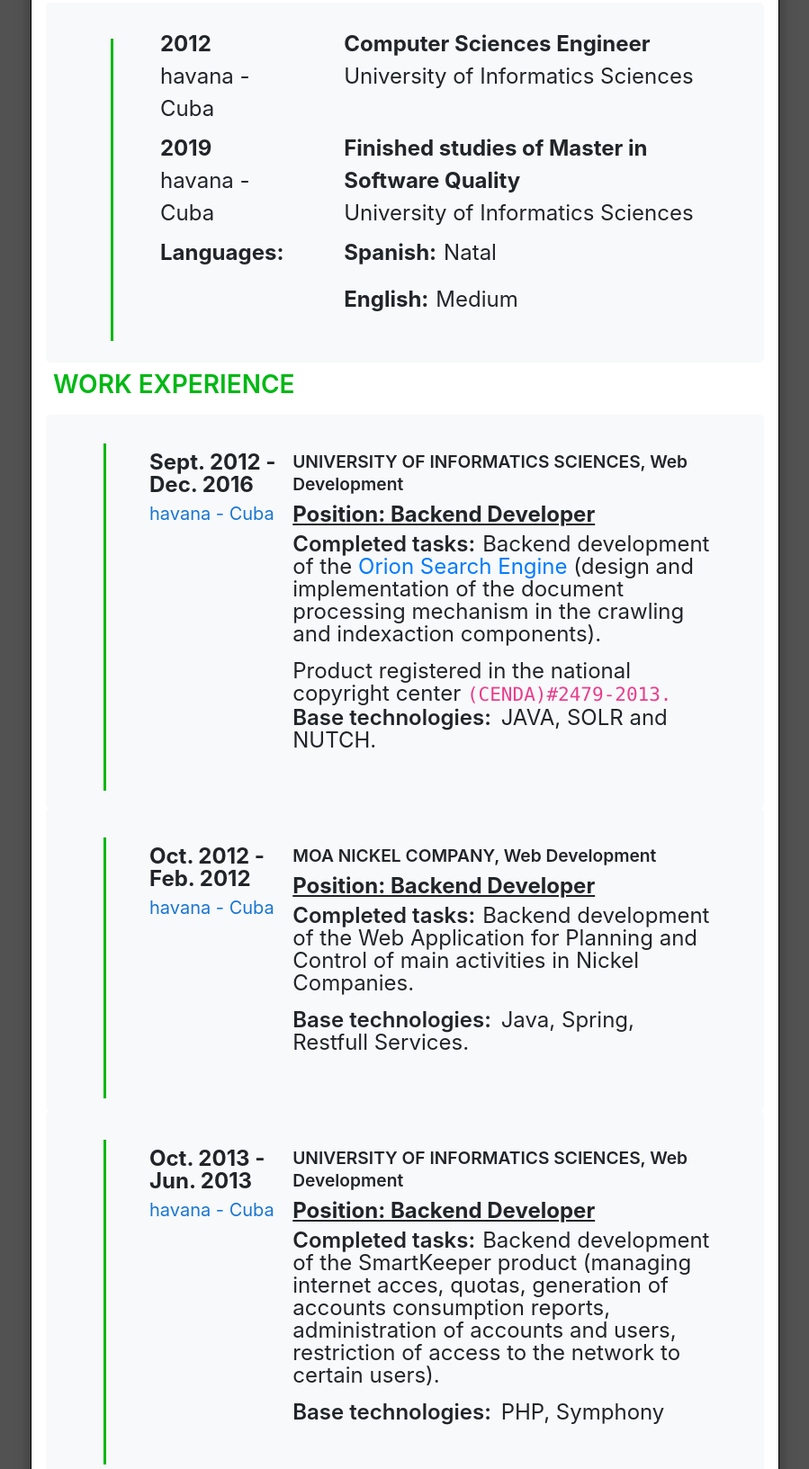
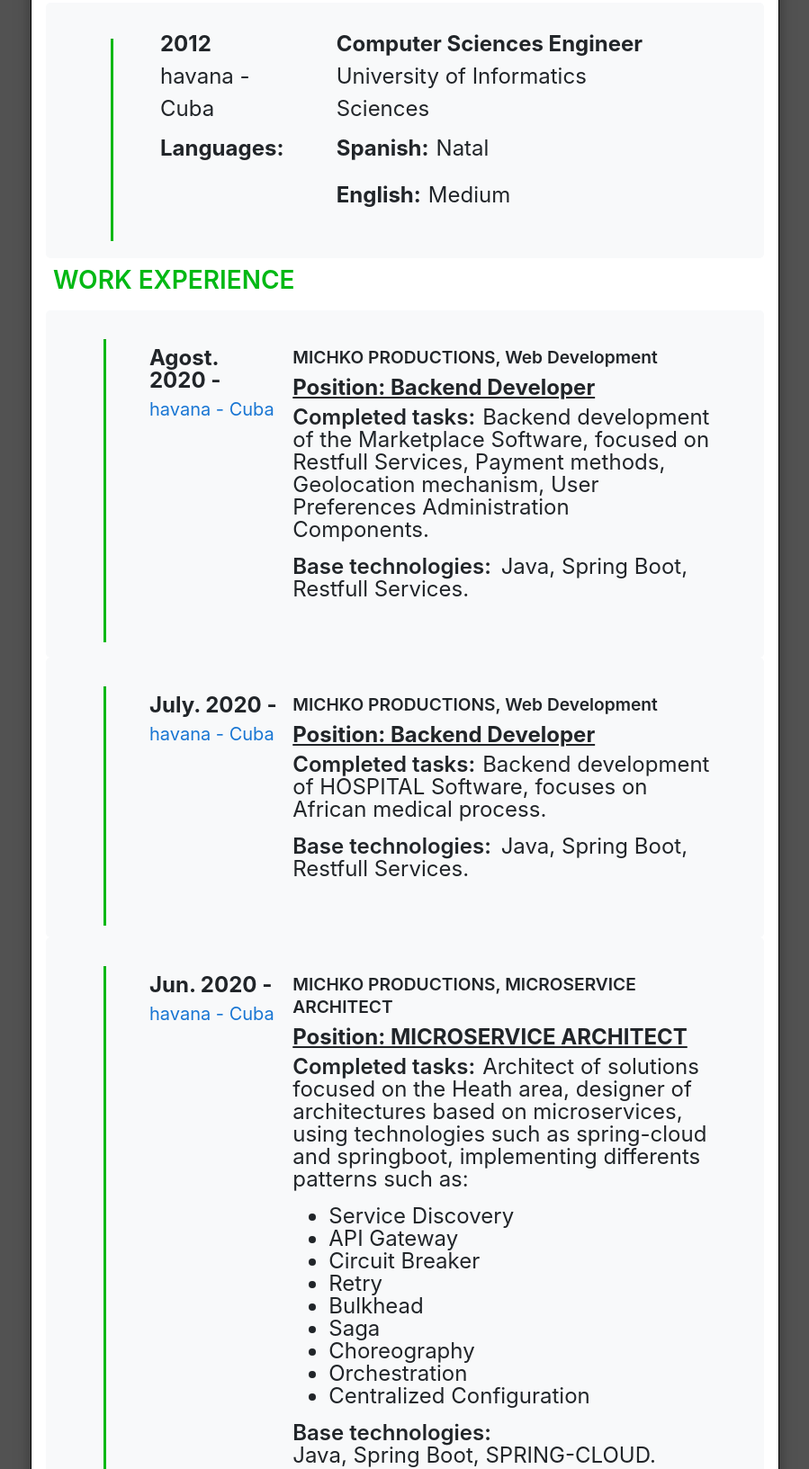
Before and after one commit to itqpleyva/curriculum_backend, a plain HTML site: page index.html in a window 1280 px wide. Shown: the part 559-2192 px from the top of the page at 90% size, without its empty margins (190-1089 px from the left). Drawn offline with Linux system fonts and the light colour scheme.

Commit message:
updating

```diff
--- a/index.html
+++ b/index.html
@@ -73,19 +73,6 @@
                     <div class="d-block d-md-none">
                         <hr class="g-background separator">
                     </div>
-                    <div class="d-flex mb-2 row">
-                        <div class="inner_text ml-0 ml-md-5 d-flex flex-column col-3 ">
-                            <span class="font-weight-bold">2019</span>
-                            <span>havana - Cuba</span>
-                        </div>
-                        <div class="d-flex flex-column inner_text ml-4 col-7">
-                            <span class="font-weight-bold">Finished studies of Master in Software Quality</span>
-                            <span class=""></span>University of Informatics Sciences</span>
-                        </div>
-                    </div>
-                    <div class="d-block d-md-none">
-                        <hr class="g-background separator">
-                    </div>
                     <div class="mb-2 row">
                         <div class="inner_text ml-0 ml-md-5 d-flex flex-column col-3">
                             <span class="font-weight-bold  d-none d-md-block">Languages:</span>
@@ -102,8 +89,7 @@
         </div>
         <div>
             <h3 class="skill_header p-2">WORK EXPERIENCE</h3>
-
-            <div class="d-block d-md-none p-1">
+                   <div class="d-block d-md-none p-1">
                 <hr class="g-background separator">
             </div>
             <div class="d-flex bg-light card_skill description">
@@ -112,17 +98,15 @@
                 </div>
                 <div class="d-flex flex-column  p-0 p-md-4">
                     <div class="d-flex mb-2 row">
-                        <div class=" d-flex flex-column col-3 ml-0 ml-md-4 date">
-                            <span class="font-weight-bold">Sept. 2012 -</span>
-                            <span class="font-weight-bold">Dec. 2016</span>
+                        <div class="date d-flex flex-column col-3 ml-0 ml-md-4">
+                            <span class="font-weight-bold">Agost. 2020 -</span>
                             <span class=" mt-2 country">havana - Cuba</span>
                         </div>
                         <div class="d-flex flex-column p-0 inner_text col-8">
-                            <span class="university">UNIVERSITY OF INFORMATICS SCIENCES, Web Development</span>
+                            <span class="university">MICHKO PRODUCTIONS, Web Development</span>
                             <span class="font-weight-bold mt-2 position">Position: Backend Developer</span>
-                            <p class="mt-2"><span class="mr-2 sub">Completed tasks:</span><span>Backend development of the <a href="www.redcuba.cu">Orion Search Engine</a> (design and implementation of the document processing mechanism in the crawling and indexaction components).</span></p>
-                            <span>Product registered in the national copyright center <code> (CENDA)#2479-2013.</code></span>
-                            <p><span class="sub mr-1">Base technologies:</span> <span>JAVA, SOLR and NUTCH.</span></p>
+                            <p class="mt-2"><span class="mr-2 sub">Completed tasks:</span><span>Backend development of the Marketplace Software, focused on Restfull Services, Payment methods, Geolocation mechanism, User Preferences Administration Components.</span></p>
+                            <p><span class="sub mr-1">Base technologies:</span> <span>Java, Spring Boot, Restfull Services.</span></p>
                         </div>
                     </div>
                 </div>
@@ -137,20 +121,19 @@
                 <div class="d-flex flex-column  p-0 p-md-4">
                     <div class="d-flex mb-2 row">
                         <div class="date d-flex flex-column col-3 ml-0 ml-md-4">
-                            <span class="font-weight-bold">Oct. 2012 -</span>
-                            <span class="font-weight-bold">Feb. 2012</span>
+                            <span class="font-weight-bold">July. 2020 -</span>
                             <span class=" mt-2 country">havana - Cuba</span>
                         </div>
                         <div class="d-flex flex-column p-0 inner_text col-8">
-                            <span class="university">MOA NICKEL COMPANY, Web Development</span>
+                            <span class="university">MICHKO PRODUCTIONS, Web Development</span>
                             <span class="font-weight-bold mt-2 position">Position: Backend Developer</span>
-                            <p class="mt-2"><span class="mr-2 sub">Completed tasks:</span><span>Backend development of the Web Application for Planning and Control of main activities in Nickel Companies.</span></p>
-                            <p><span class="sub mr-1">Base technologies:</span> <span>Java, Spring, Restfull Services.</span></p>
+                            <p class="mt-2"><span class="mr-2 sub">Completed tasks:</span><span>Backend development of HOSPITAL Software, focuses on African medical process.</span></p>
+                            <p><span class="sub mr-1">Base technologies:</span> <span>Java, Spring Boot, Restfull Services.</span></p>
                         </div>
                     </div>
                 </div>
             </div>
-            <div class="d-block d-md-none p-1">
+                        <div class="d-block d-md-none p-1">
                 <hr class="g-background separator">
             </div>
             <div class="d-flex bg-light card_skill description">
@@ -160,39 +143,34 @@
                 <div class="d-flex flex-column  p-0 p-md-4">
                     <div class="d-flex mb-2 row">
                         <div class="date d-flex flex-column col-3 ml-0 ml-md-4">
-                            <span class="font-weight-bold">Oct. 2013 -</span>
-                            <span class="font-weight-bold">Jun. 2013</span>
+                            <span class="font-weight-bold">Jun. 2020 -</span>
                             <span class=" mt-2 country">havana - Cuba</span>
                         </div>
                         <div class="d-flex flex-column p-0 inner_text col-8">
-                            <span class="university">UNIVERSITY OF INFORMATICS SCIENCES, Web Development</span>
-                            <span class="font-weight-bold mt-2 position">Position: Backend Developer</span>
-                            <p class="mt-2"><span class="mr-2 sub">Completed tasks:</span><span>Backend development of the SmartKeeper product (managing internet acces, quotas, generation of accounts consumption reports, administration of accounts and users, restriction of access to the network to certain users).</span></p>
-                            <p><span class="sub mr-1">Base technologies:</span> <span>PHP, Symphony</span></p>
-                        </div>
-                    </div>
-                </div>
-            </div>
+                            <span class="university">MICHKO PRODUCTIONS, MICROSERVICE ARCHITECT</span>
+                            <span class="font-weight-bold mt-2 position">Position: MICROSERVICE ARCHITECT</span>
+                            <p class="mt-2"><span class="mr-2 sub">Completed tasks:</span><span>Architect of solutions focused on the Heath area, designer of architectures based on microservices, using technologies such as spring-cloud and springboot, implementing differents patterns such as:</span></p>
+<ul>
 
-            <div class="d-block d-md-none p-1">
-                <hr class="g-background separator">
-            </div>
-            <div class="d-flex bg-light card_skill description">
-                <div class="d-none d-lg-block d-xl-block">
-                    <hr class="g-background ml-5" style="height:95%; width: 3px">
-                </div>
-                <div class="d-flex flex-column  p-0 p-md-4">
-                    <div class="d-flex mb-2 row">
-                        <div class="date d-flex flex-column col-3 ml-0 ml-md-4">
-                            <span class="font-weight-bold">Sept. 2015 -</span>
-                            <span class="font-weight-bold">Dec. 2016</span>
-                            <span class=" mt-2 country">havana - Cuba</span>
-                        </div>
-                        <div class="d-flex flex-column p-0 inner_text col-8">
-                            <span class="university">MOA NICKEL COMPANY, Web Development</span>
-                            <span class="font-weight-bold mt-2 position">Position: Backend Developer</span>
-                            <p class="mt-2"><span class="mr-2 sub">Completed tasks:</span><span>Backend development of the Tasks Manager For Auditors V1.0 (tool to manage the process of business audits and generation of statistical reports in support of decision making).</span></p>
-                            <p><span class="sub mr-1">Base technologies:</span> <span>Java, Spring Boot, Restfull Services.</span></p>
+<li>Service Discovery</li>
+
+<li>API Gateway</li>
+
+<li>Circuit Breaker</li>
+
+<li>Retry</li>
+
+<li>Bulkhead</li>
+
+<li>Saga</li>
+
+<li>Choreography</li>
+
+<li>Orchestration</li>
+
+<li>Centralized Configuration</li>
+</ul
+                            <p><span class="sub mr-1">Base technologies:</span> <span>Java, Spring Boot, SPRING-CLOUD.</span></p>
                         </div>
                     </div>
                 </div>
@@ -245,7 +223,8 @@
                 </div>
             </div>
 
-            <div class="d-block d-md-none p-1">
+
+                        <div class="d-block d-md-none p-1">
                 <hr class="g-background separator">
             </div>
             <div class="d-flex bg-light card_skill description">
@@ -255,13 +234,14 @@
                 <div class="d-flex flex-column  p-0 p-md-4">
                     <div class="d-flex mb-2 row">
                         <div class="date d-flex flex-column col-3 ml-0 ml-md-4">
-                            <span class="font-weight-bold">Agost. 2020 -</span>
+                            <span class="font-weight-bold">Sept. 2015 -</span>
+                            <span class="font-weight-bold">Dec. 2016</span>
                             <span class=" mt-2 country">havana - Cuba</span>
                         </div>
                         <div class="d-flex flex-column p-0 inner_text col-8">
-                            <span class="university">CAMINO-MARKETPLACE, Web Development</span>
+                            <span class="university">MOA NICKEL COMPANY, Web Development</span>
                             <span class="font-weight-bold mt-2 position">Position: Backend Developer</span>
-                            <p class="mt-2"><span class="mr-2 sub">Completed tasks:</span><span>Backend development of the Marketplace Software, focused on Restfull Services, Payment methods, Geolocation mechanism, User Preferences Administration Components.</span></p>
+                            <p class="mt-2"><span class="mr-2 sub">Completed tasks:</span><span>Backend development of the Tasks Manager For Auditors V1.0 (tool to manage the process of business audits and generation of statistical reports in support of decision making).</span></p>
                             <p><span class="sub mr-1">Base technologies:</span> <span>Java, Spring Boot, Restfull Services.</span></p>
                         </div>
                     </div>
@@ -277,14 +257,64 @@
                 <div class="d-flex flex-column  p-0 p-md-4">
                     <div class="d-flex mb-2 row">
                         <div class="date d-flex flex-column col-3 ml-0 ml-md-4">
-                            <span class="font-weight-bold">July. 2020 -</span>
+                            <span class="font-weight-bold">Oct. 2013 -</span>
+                            <span class="font-weight-bold">Jun. 2013</span>
                             <span class=" mt-2 country">havana - Cuba</span>
                         </div>
                         <div class="d-flex flex-column p-0 inner_text col-8">
-                            <span class="university">HOSPITAL, Web Development</span>
+                            <span class="university">UNIVERSITY OF INFORMATICS SCIENCES, Web Development</span>
                             <span class="font-weight-bold mt-2 position">Position: Backend Developer</span>
-                            <p class="mt-2"><span class="mr-2 sub">Completed tasks:</span><span>Backend development of HOSPITAL Software, focuses on African medical process.</span></p>
-                            <p><span class="sub mr-1">Base technologies:</span> <span>Java, Spring Boot, Restfull Services.</span></p>
+                            <p class="mt-2"><span class="mr-2 sub">Completed tasks:</span><span>Backend development of the SmartKeeper product (managing internet acces, quotas, generation of accounts consumption reports, administration of accounts and users, restriction of access to the network to certain users).</span></p>
+                            <p><span class="sub mr-1">Base technologies:</span> <span>PHP, Symphony</span></p>
+                        </div>
+                    </div>
+                </div>
+            </div>
+
+            <div class="d-block d-md-none p-1">
+                <hr class="g-background separator">
+            </div>
+            <div class="d-flex bg-light card_skill description">
+                <div class="d-none d-lg-block d-xl-block">
+                    <hr class="g-background ml-5" style="height:95%; width: 3px">
+                </div>
+                <div class="d-flex flex-column  p-0 p-md-4">
+                    <div class="d-flex mb-2 row">
+                        <div class=" d-flex flex-column col-3 ml-0 ml-md-4 date">
+                            <span class="font-weight-bold">Sept. 2012 -</span>
+                            <span class="font-weight-bold">Dec. 2016</span>
+                            <span class=" mt-2 country">havana - Cuba</span>
+                        </div>
+                        <div class="d-flex flex-column p-0 inner_text col-8">
+                            <span class="university">UNIVERSITY OF INFORMATICS SCIENCES, Web Development</span>
+                            <span class="font-weight-bold mt-2 position">Position: Backend Developer</span>
+                            <p class="mt-2"><span class="mr-2 sub">Completed tasks:</span><span>Backend development of the <a href="www.redcuba.cu">Orion Search Engine</a> (design and implementation of the document processing mechanism in the crawling and indexaction components).</span></p>
+                            <span>Product registered in the national copyright center <code> (CENDA)#2479-2013.</code></span>
+                            <p><span class="sub mr-1">Base technologies:</span> <span>JAVA, SOLR and NUTCH.</span></p>
+                        </div>
+                    </div>
+                </div>
+            </div>
+
+                    <div class="d-block d-md-none p-1">
+                <hr class="g-background separator">
+            </div>
+            <div class="d-flex bg-light card_skill description">
+                <div class="d-none d-lg-block d-xl-block">
+                    <hr class="g-background ml-5" style="height:95%; width: 3px">
+                </div>
+                <div class="d-flex flex-column  p-0 p-md-4">
+                    <div class="d-flex mb-2 row">
+                        <div class="date d-flex flex-column col-3 ml-0 ml-md-4">
+                            <span class="font-weight-bold">Oct. 2012 -</span>
+                            <span class="font-weight-bold">Feb. 2012</span>
+                            <span class=" mt-2 country">havana - Cuba</span>
+                        </div>
+                        <div class="d-flex flex-column p-0 inner_text col-8">
+                            <span class="university">MOA NICKEL COMPANY, Web Development</span>
+                            <span class="font-weight-bold mt-2 position">Position: Backend Developer</span>
+                            <p class="mt-2"><span class="mr-2 sub">Completed tasks:</span><span>Backend development of the Web Application for Planning and Control of main activities in Nickel Companies.</span></p>
+                            <p><span class="sub mr-1">Base technologies:</span> <span>Java, Spring, Restfull Services.</span></p>
                         </div>
                     </div>
                 </div>
```
